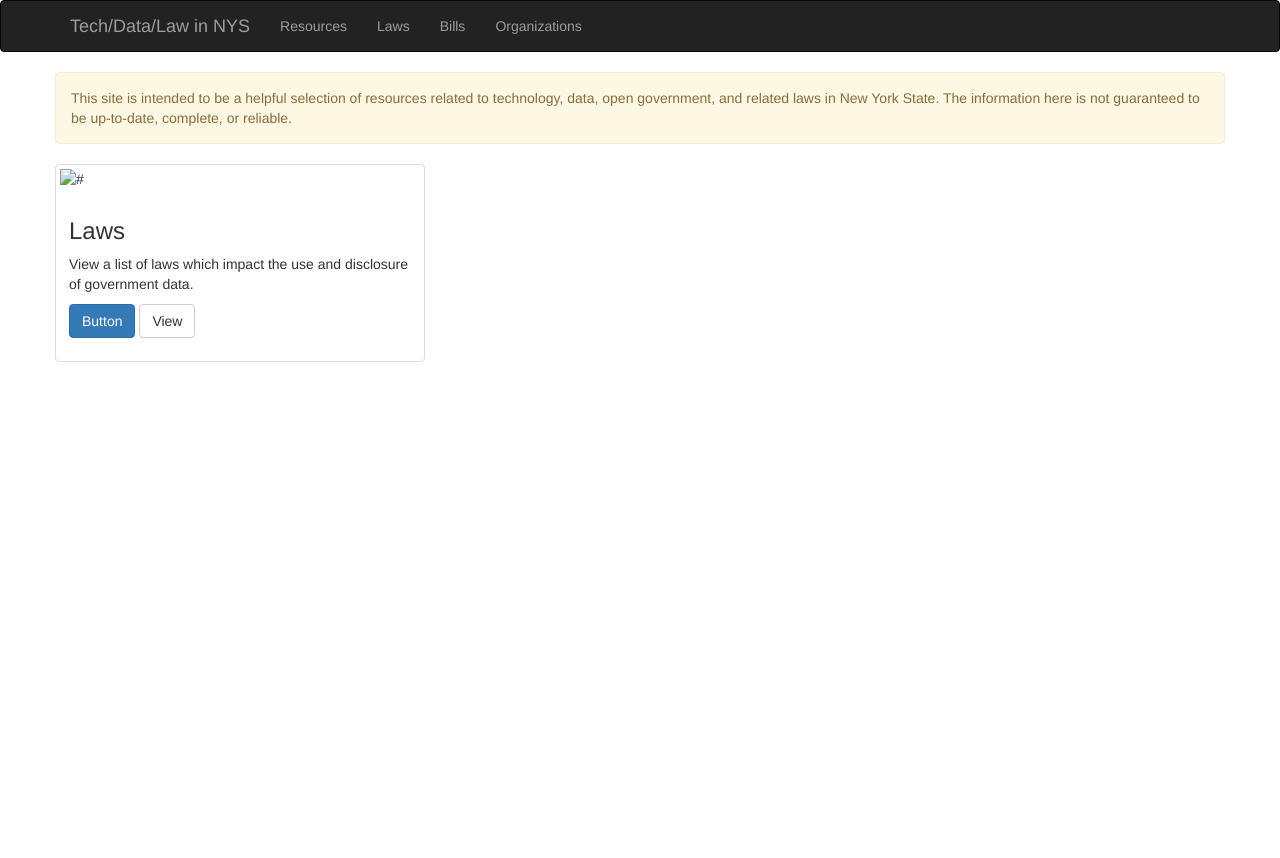
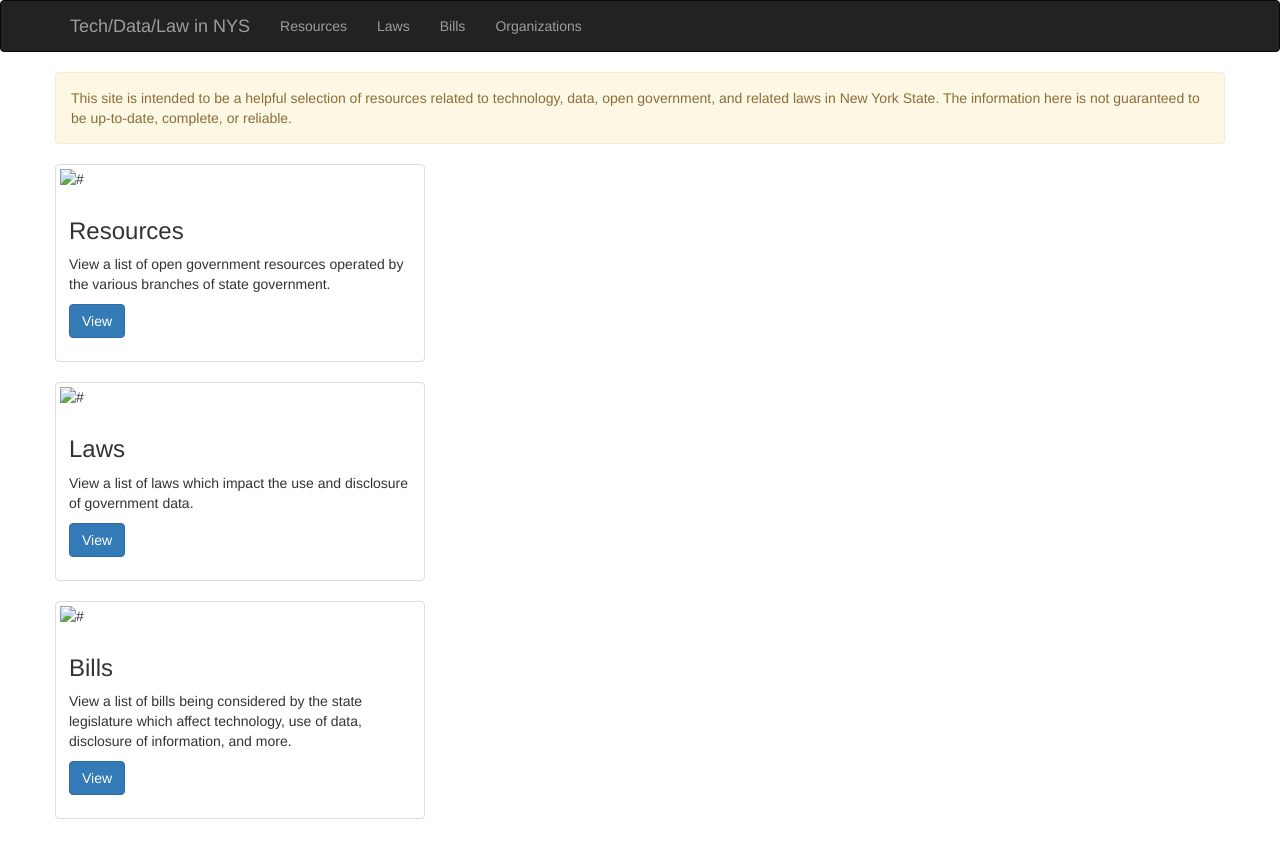
Before and after one commit to technickle/open-data-resources, a Jekyll site: the page built from index.md, in a window 1280 px wide. Shown: the top 858 px of the page. Built offline with Jekyll 4.4.1, drawn with Linux system fonts in a browser that asks for light colours; nearby versions of some CDN libraries.

Commit message:
Update index.md

```diff
--- a/index.md
+++ b/index.md
@@ -7,9 +7,25 @@ layout: default
     <div class="thumbnail">
       <img src="#" alt="#">
       <div class="caption">
+        <h3>Resources</h3>
+        <p>View a list of open government resources operated by the various branches of state government.</p>
+        <p><a href="{{site.baseUrl}}/resources" class="btn btn-primary" role="button">View</a></p>
+      </div>
+    </div>
+    <div class="thumbnail">
+      <img src="#" alt="#">
+      <div class="caption">
         <h3>Laws</h3>
         <p>View a list of laws which impact the use and disclosure of government data.</p>
-        <p><a href="{{site.baseUrl}}/laws" class="btn btn-primary" role="button">Button</a> <a href="#" class="btn btn-default" role="button">View</a></p>
+        <p><a href="{{site.baseUrl}}/laws" class="btn btn-primary" role="button">View</a></p>
+      </div>
+    </div>
+    <div class="thumbnail">
+      <img src="#" alt="#">
+      <div class="caption">
+        <h3>Bills</h3>
+        <p>View a list of bills being considered by the state legislature which affect technology, use of data, disclosure of information, and more.</p>
+        <p><a href="{{site.baseUrl}}/bills" class="btn btn-primary" role="button">View</a></p>
       </div>
     </div>
   </div>
```
